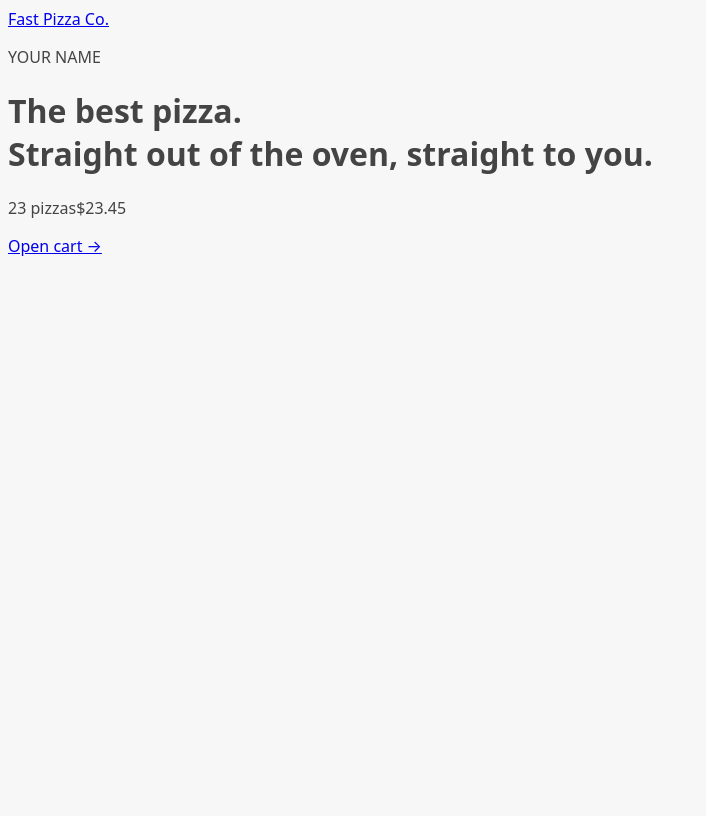
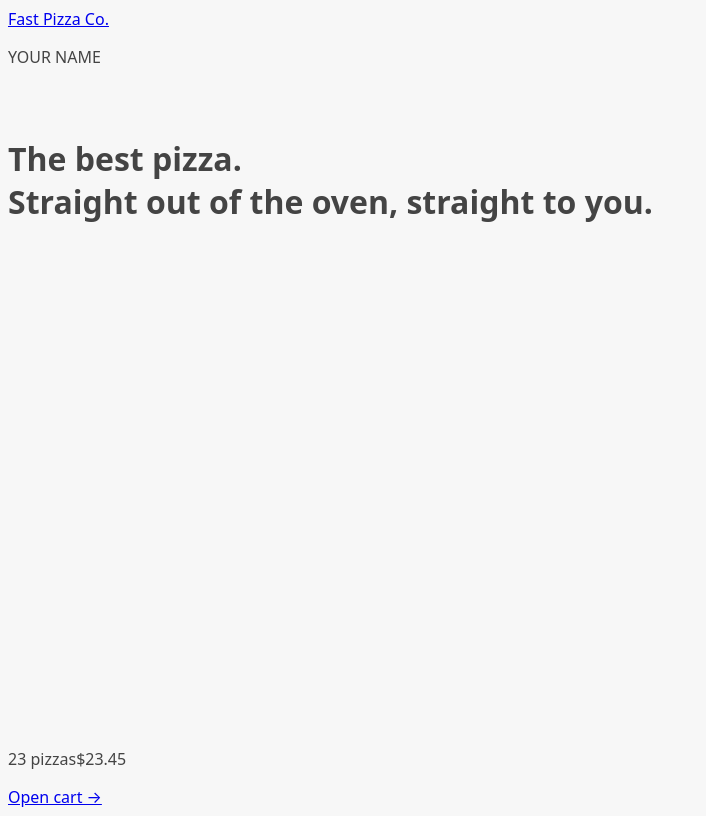
Before and after one commit to DamienAmbient/pizzaBoost, a React (Vite) app: page / in a window 1280 px wide. Shown: the whole page, without its empty margins (0-706 px from the left). Built offline with nearby package versions, Linux system fonts and the light colour scheme.

Commit message:
displaying loading status

```diff
--- a/src/App.jsx
+++ b/src/App.jsx
@@ -1,7 +1,7 @@
 import { RouterProvider, createBrowserRouter } from "react-router-dom";
 
 import Home from "./ui/Home";
-import Menu from "./features/menu/Menu";
+import Menu, { loader as menuLoader } from "./features/menu/Menu";
 import Cart from "./features/cart/Cart";
 import CreateOrder from "./features/order/CreateOrder";
 import Order from "./features/order/Order";
@@ -18,6 +18,7 @@
             {
                 path: "/menu",
                 element: <Menu></Menu>,
+                loader: menuLoader,
             },
             {
                 path: "/cart",
--- a/src/features/menu/Menu.jsx
+++ b/src/features/menu/Menu.jsx
@@ -1,5 +1,22 @@
+import { useLoaderData } from "react-router-dom";
+import { getMenu } from "../../services/apiRestaurant";
+import MenuItem from "./MenuItem";
+
 function Menu() {
-  return <h1>Menu</h1>;
+    const menu = useLoaderData();
+
+    return (
+        <ul>
+            {menu.map((pizza) => (
+                <MenuItem pizza={pizza} key={pizza.id}></MenuItem>
+            ))}
+        </ul>
+    );
+}
+
+export async function loader() {
+    const menu = await getMenu();
+    return menu;
 }
 
 export default Menu;
--- a/src/ui/AppLayout.jsx
+++ b/src/ui/AppLayout.jsx
@@ -1,10 +1,16 @@
-import { Outlet } from "react-router-dom";
+import Header from "./Header";
+import Loader from "./Loader";
 import CartOverview from "../features/cart/CartOverview";
-import Header from "./Header";
+import { Outlet, useNavigation } from "react-router-dom";
 
 function AppLayout() {
+    const navigation = useNavigation();
+    const isLoading = navigation.state === "loading";
+
     return (
-        <div>
+        <div className="layout">
+            {isLoading && <Loader></Loader>}
+
             <Header></Header>
 
             <main>
--- /dev/null
+++ b/src/ui/Loader.jsx
@@ -0,0 +1,5 @@
+function Loader() {
+    return <div className="loader"></div>;
+}
+
+export default Loader;
```
Also changed, not shown: src/features/menu/MenuItem.jsx (+8 -2 lines), .eslintrc.cjs.
